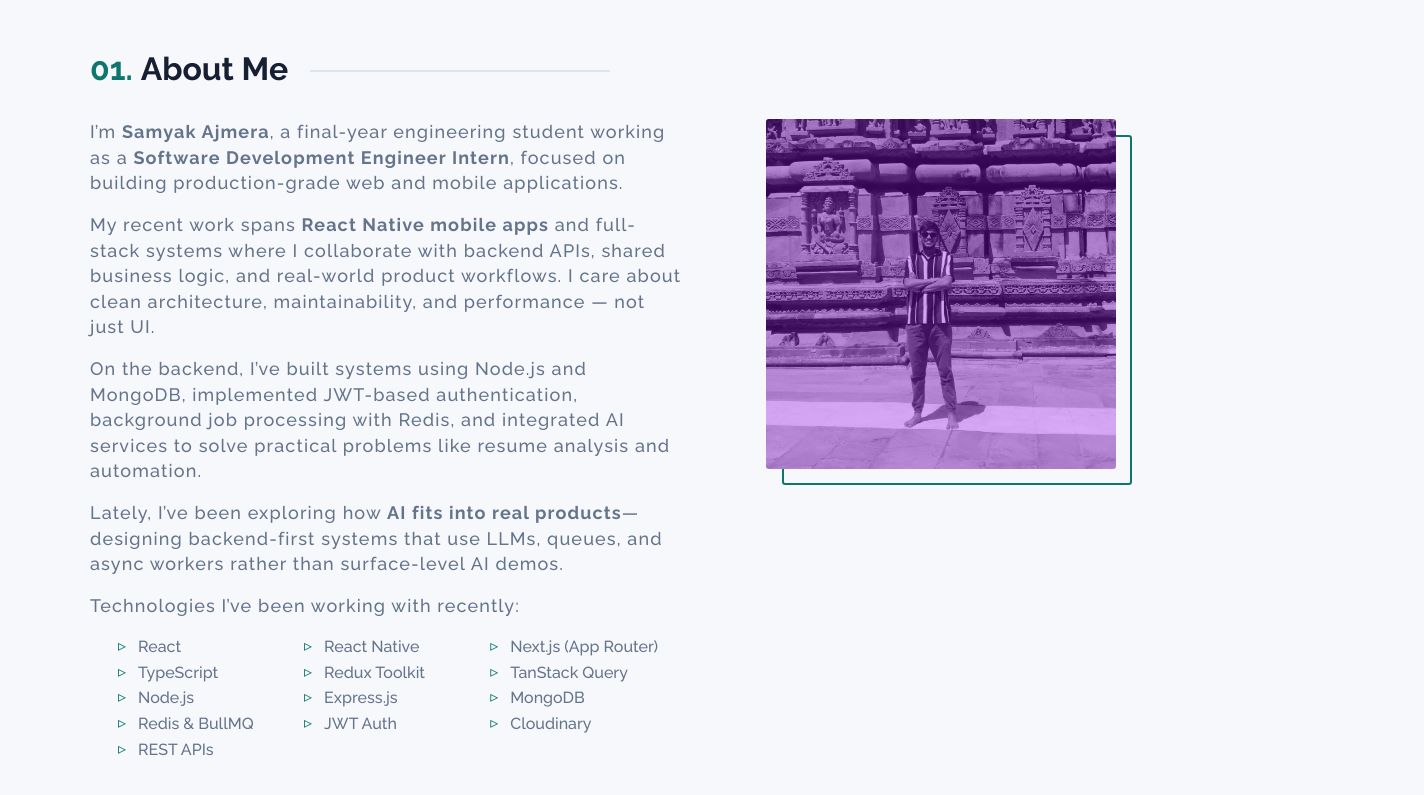
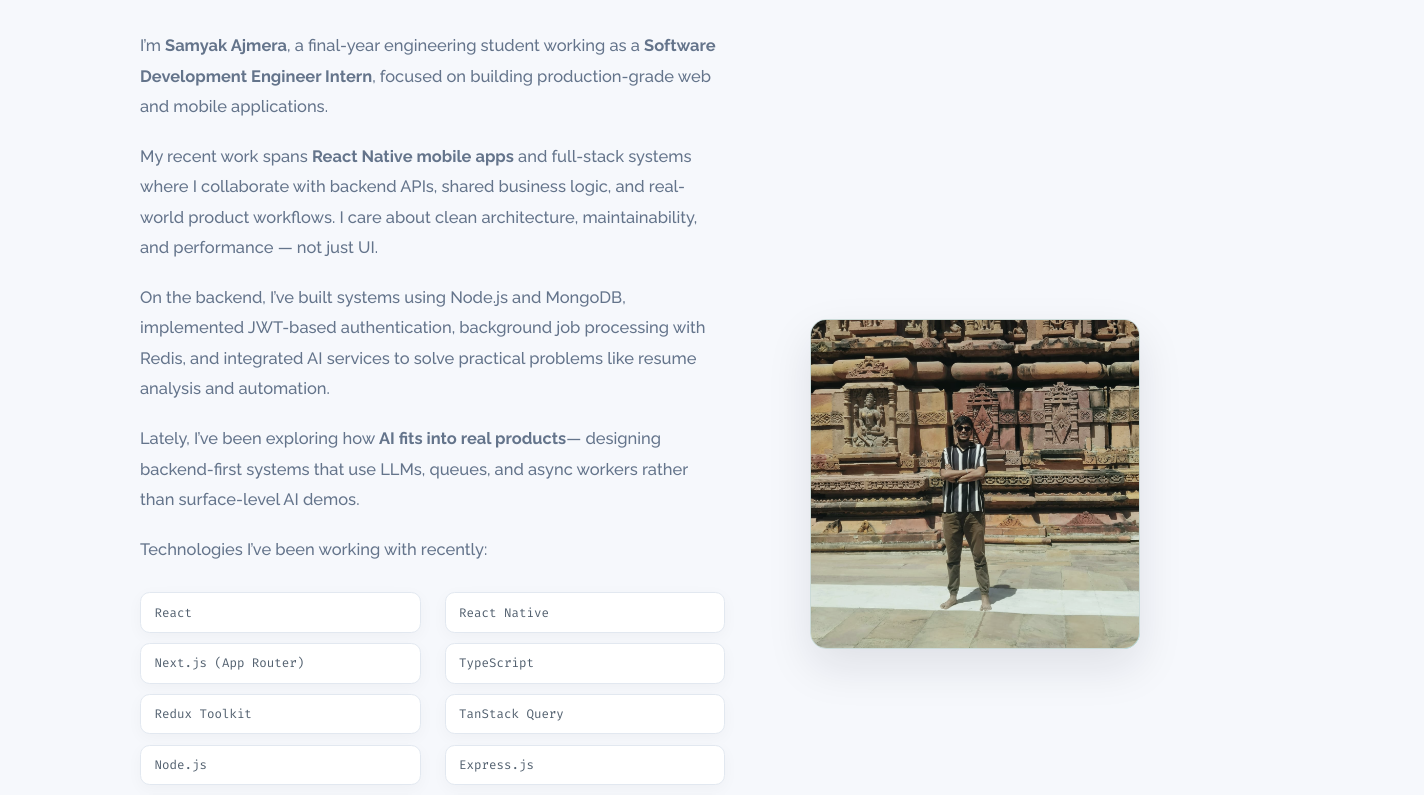
Before and after one commit to Samyaka13/Portfolio, a Next.js app: page / in a window 1280 px wide. Shown: the part 802-1597 px from the top of the page, 1424 px wide, since content can reach past the window. Built offline with nearby package versions, Linux system fonts and the light colour scheme.

Commit message:
redesign about section and skill chips

```diff
--- a/src/scss/sections/_about.scss
+++ b/src/scss/sections/_about.scss
@@ -1,200 +1,152 @@
 .about {
-  margin: 15rem 0;
-  .title {
+  margin: 9rem auto;
+  max-width: 1000px;
+
+  .title,
+  .title h2 {
     font-family: var(--raleway);
     color: var(--lightest-slate);
     position: relative;
-    h2 {
-      margin-bottom: 2rem;
-      font-size: var(--tx2large);
-      font-weight: 700;
-      &::before {
-        counter-increment: title;
-        content: "0" counter(title) ".";
-        margin-right: 0.5rem;
-        color: var(--theme-color);
-      }
-      &::after {
-        content: "";
-        display: block;
-        position: absolute;
-        top: 20px;
-        width: 300px;
-        height: 2px;
-        margin-left: 220px;
-        background-color: var(--lightest-navy);
-      }
+  }
+
+  .title h2 {
+    margin-bottom: 2rem;
+    font-size: clamp(1.75rem, 3vw, 2.4rem);
+    font-weight: 700;
+    letter-spacing: -0.035em;
+
+    &::before {
+      counter-increment: title;
+      content: "0" counter(title) ".";
+      margin-right: 0.55rem;
+      color: var(--theme-color);
+      font-family: var(--fira-code);
+      font-size: 0.7em;
+    }
+
+    &::after {
+      content: "";
+      position: absolute;
+      top: 50%;
+      left: 100%;
+      width: min(28vw, 260px);
+      height: 1px;
+      margin-left: 1.5rem;
+      background: #d9e2e0;
     }
   }
+
   &-grid {
     display: grid;
-    grid-template-columns: 60% 40%;
-    gap: 1rem;
+    grid-template-columns: minmax(0, 1.25fr) minmax(280px, 0.75fr);
+    gap: 4rem;
+    align-items: center;
+
     &-info {
       display: flex;
       flex-direction: column;
-      gap: 1rem;
+      gap: 1.2rem;
+
       &-text {
         color: var(--slate);
-        margin-right: 10%;
-        font-size: var(--tlarge);
-        letter-spacing: 0.07rem;
-        line-height: 1.6rem;
-        font-weight: 500;
+        font-size: 1.03rem;
+        line-height: 1.85;
+        font-weight: 450;
         font-family: var(--raleway);
+        margin: 0;
       }
+
       &-list {
         display: grid;
-        grid-template-columns: 33% 33% 33%;
-        list-style-type: none;
-        padding: 0 3rem;
+        grid-template-columns: repeat(2, minmax(0, 1fr));
+        gap: 0.65rem 1.5rem;
+        list-style: none;
+        padding: 0;
+        margin-top: 0.5rem;
+
         &-item {
-          font-family: var(--raleway);
-          line-height: 1.6rem;
-          font-weight: 500;
-          font-size: var(--tbase);
-          color: var(--slate);
-          position: relative;
-          &::before {
-            content: "▹";
-            position: absolute;
-            left: -20px;
-            top: 6px;
-            color: var(--theme-color);
-            line-height: 12px;
-          }
+          font-family: var(--fira-code);
+          font-size: 0.78rem;
+          color: #52606f;
+          padding: 0.7rem 0.85rem;
+          background: #fff;
+          border: 1px solid #e2e8f0;
+          border-radius: 0.6rem;
+          box-shadow: 0 4px 16px rgba(15, 23, 42, 0.035);
         }
       }
     }
+
     &-photo {
       position: relative;
-      width: max-content;
-      height: max-content;
+      width: 100%;
+      max-width: 330px;
+      justify-self: end;
+
       &:hover {
-        .overlay {
-          background-color: #00000000;
-        }
-        .overlay-border {
-          top: 0.5rem;
-          left: 0.5rem;
-        }
-        img {
-          filter: none;
-        }
+        .overlay { opacity: 0; }
+        .overlay-border { top: 0.5rem; left: 0.5rem; }
+        img { filter: none; }
       }
+
       .overlay {
-        transition: 0.3s ease-in-out;
+        position: absolute;
+        inset: 0;
+        background: rgba(15, 118, 110, 0.08);
+        border-radius: 1rem;
         z-index: 1;
+        transition: opacity 0.25s ease;
+      }
+
+      .overlay-border {
         position: absolute;
-        height: 350px;
-        width: 350px;
-        background-color: #9d00ff4d;
-        border-radius: 0.2rem;
+        inset: 0;
+        border: 1px solid #8ccfc4;
+        top: 0.9rem;
+        left: 0.9rem;
+        border-radius: 1rem;
+        z-index: -1;
+        transition: top 0.25s ease, left 0.25s ease;
       }
-      .overlay-border {
-        z-index: -3;
-        height: 100%;
-        width: 100%;
-        position: absolute;
-        border: 2px solid var(--theme-color);
-        top: 1rem;
-        left: 1rem;
-        border-radius: 0.2rem;
-        transition: 0.3s ease-in-out;
-      }
+
       &-container {
         position: relative;
-        height: 350px;
-        width: 350px;
-        object-fit: cover;
+        width: 100%;
+        aspect-ratio: 1;
+        overflow: hidden;
+        border-radius: 1rem;
+        border: 1px solid #dbe4e2;
+        box-shadow: 0 18px 45px rgba(15, 23, 42, 0.10);
+
         img {
-          z-index: 0;
-          filter: grayscale(100%);
-          transition: 0.3s ease-in-out;
-          border-radius: 0.2rem;
+          filter: saturate(0.88);
+          transition: filter 0.25s ease;
         }
       }
     }
   }
-  @media screen and (max-width: 1080px) {
-    margin: 5rem 0;
+
+  @media screen and (max-width: 768px) {
+    margin: 7rem auto;
+
+    .title h2::after { width: 120px; }
+
     &-grid {
+      grid-template-columns: 1fr;
+      gap: 2.5rem;
+
       &-photo {
-        .overlay {
-          height: 223px;
-          width: 223px;
-        }
-        &-container {
-          height: 223px;
-          width: 223px;
-        }
-      }
-      &-info {
-        &-list {
-          grid-template-columns: 1fr;
-        }
+        justify-self: center;
+        max-width: 300px;
       }
     }
   }
-  @media screen and (max-width: 768px) {
-    margin: 5rem auto;
-    .title {
-      h2 {
-        &::after {
-          width: 200px;
-        }
-      }
-    }
-    &-grid {
-      &-photo {
-        margin-top: 3rem;
-        .overlay {
-          height: 300px;
-          width: 300px;
-          background-color: transparent; /* Remove initial purple background on mobile */
-        }
-        &-container {
-          height: 300px;
-          width: 300px;
-          img {
-            filter: none; /* Remove grayscale on mobile */
-          }
-        }
-      }
-      &-info {
-        &-text {
-          margin-right: 0;
-        }
-      }
-      display: flex;
-      justify-content: center;
-      align-items: center;
-      flex-direction: column;
-    }
-  }
+
   @media screen and (max-width: 480px) {
-    .title {
-      h2 {
-        &::after {
-          width: 100px;
-        }
-      }
-    }
-    &-grid {
-      &-photo {
-        .overlay {
-          height: 223px;
-          width: 223px;
-          background-color: transparent; /* Remove initial purple background on mobile */
-        }
-        &-container {
-          height: 223px;
-          width: 223px;
-          img {
-            filter: none; /* Remove grayscale on mobile */
-          }
-        }
-      }
-    }
+    margin: 6rem auto;
+
+    .title h2::after { display: none; }
+
+    &-grid-info-list { grid-template-columns: 1fr; }
   }
 }
```
